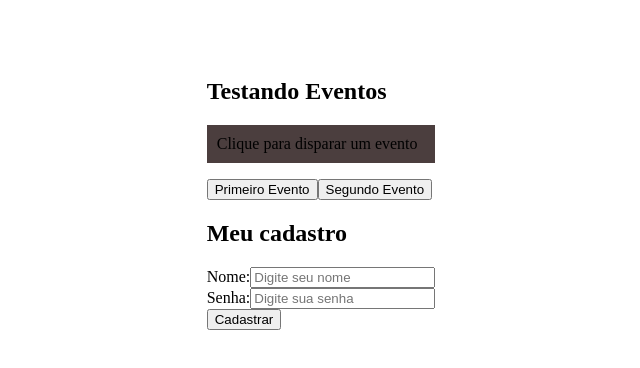
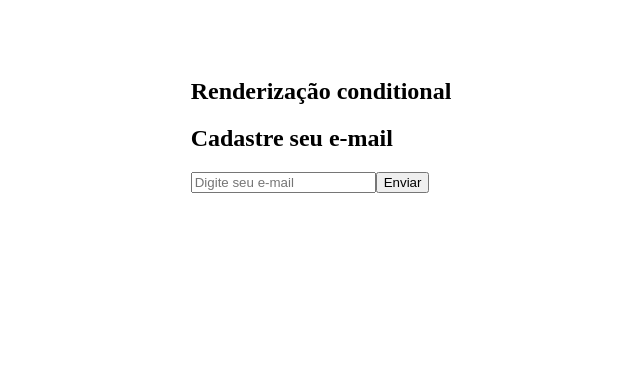
Before and after one commit to JOESTAR117/Curso-React, a React (Vite) app in the folder meu-projeto/: page / in a window 1280 px wide. Shown: the top 368 px of the page, without its empty margins (319-959 px from the left). Built offline with nearby package versions, Linux system fonts and the light colour scheme.

Commit message:
conditional

```diff
--- a/meu-projeto/src/App.jsx
+++ b/meu-projeto/src/App.jsx
@@ -1,12 +1,10 @@
-import Eventos from "./components/Evento/Eventos";
-import Form from "./components/Form/Form";
+import Conditional from "./components/Conditional/Conditional";
 
 function App() {
   return (
     <section>
-      <h1>Testando Eventos</h1>
-      <Eventos  />
-      <Form/>
+      <h1>Renderização conditional</h1>
+      <Conditional />
     </section>
   );
 }
--- /dev/null
+++ b/meu-projeto/src/components/Conditional/Conditional.jsx
@@ -0,0 +1,38 @@
+import { useState } from "react";
+
+function Conditional() {
+  const [email, setEmail] = useState();
+  const [userEmail, setUserEmail] = useState();
+
+  function enviarEmail(e) {
+    e.preventDefault();
+    setUserEmail(email);
+  }
+
+  function limparEmail() {
+    setUserEmail("");
+  }
+
+  return (
+    <>
+      <h2>Cadastre seu e-mail</h2>
+      <form>
+        <input
+          type="email"
+          placeholder="Digite seu e-mail"
+          onChange={(e) => setEmail(e.target.value)}
+        />
+        <button type="submit" onClick={enviarEmail}>
+          Enviar
+        </button>
+        {userEmail && (
+          <div>
+            <p>o email do usuario é : {userEmail}</p>
+            <button onClick={limparEmail}>Limpar e-mail</button>
+          </div>
+        )}
+      </form>
+    </>
+  );
+}
+export default Conditional;
```
